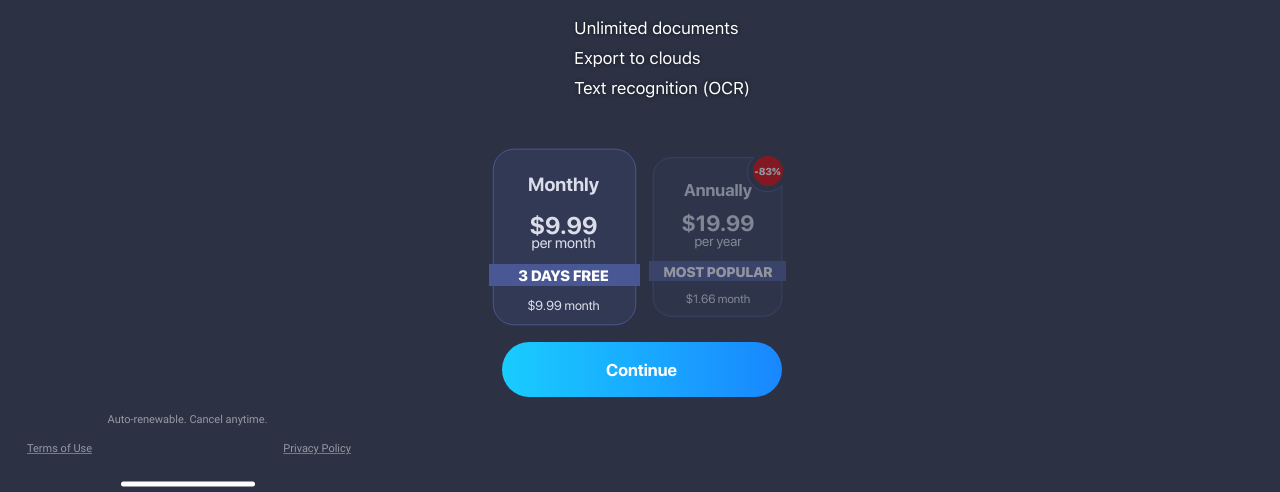
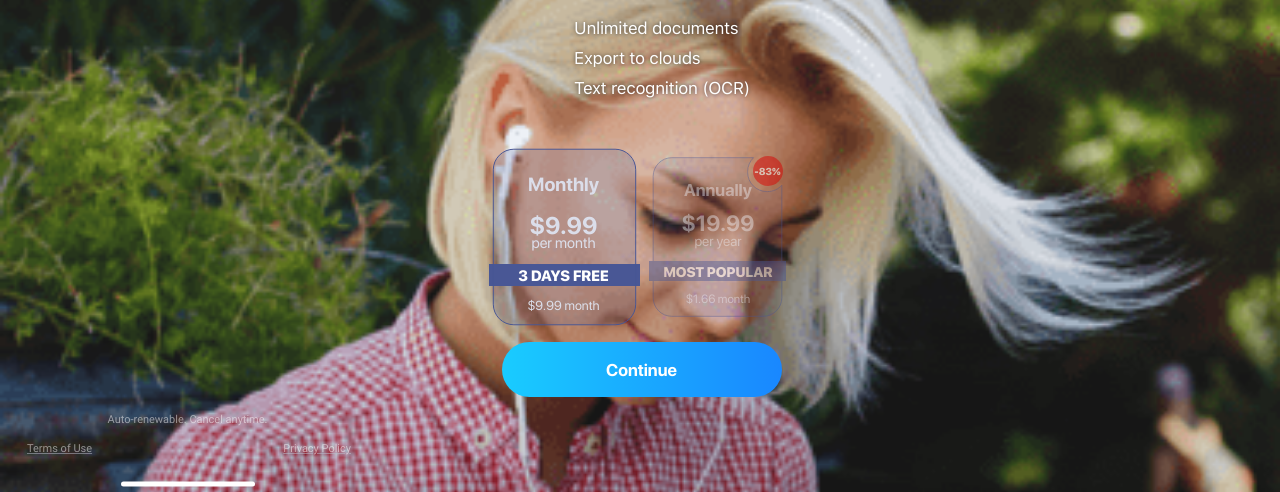
Before and after one commit to andy-about-andy/test-iPhone, a website: page source/index.html in a window 1280 px wide. Shown: the part 319-811 px from the top of the page. Drawn offline with nearby package versions, Linux system fonts and the light colour scheme; files that its build step writes are made by us from their sources; the site is published under a folder, as on GitHub Pages, so addresses that start at the root find nothing.

Commit message:
fix: устараняет ошибку пути к background-image

```diff
--- a/source/sass/global/global.scss
+++ b/source/sass/global/global.scss
@@ -30,16 +30,16 @@ body {
   width: 100%;
   height: 100%;
   background-color: $color-bunting;
-  background-image: url("/img/4.png");
+  background-image: url("../img/4.png");
   background-repeat: no-repeat;
   background-size: 100% auto;
 
   @media (min-resolution: 1.5dppx) {
-    background-image: url("/img/4@2x.png");
+    background-image: url("../img/4@2x.png");
   }
 
   @media (min-resolution: 3dppx) {
-    background-image: url("/img/4@3x.png");
+    background-image: url("../img/4@3x.png");
   }
 }
 
```
